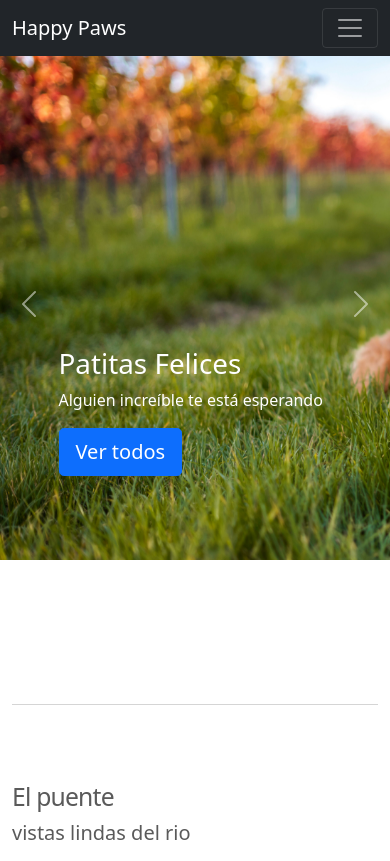
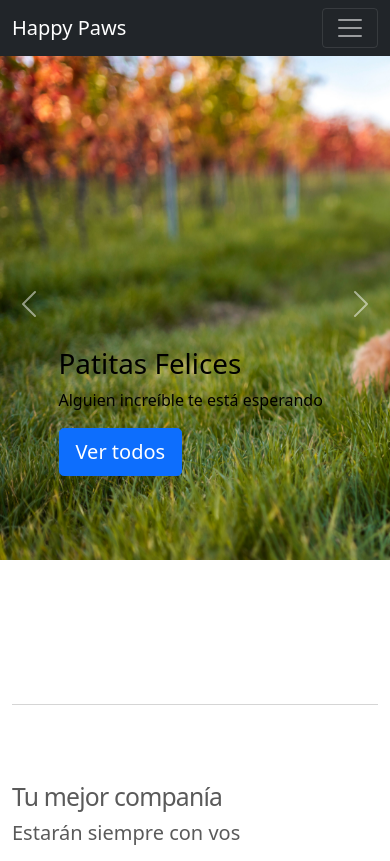
Before and after one commit to davidborio/Entrega_Final, a Django app: page / in a window 390 px wide; the page is wider, and only the part inside the window is pictured. Shown: the top 861 px of that part. Run offline with Django 4.2, Linux system fonts and the light colour scheme; data that the repository does not hold is empty; parts of the project's set-up code (start-up, migrations or seed data) failed here and were passed over; some libraries are stand-ins or nearby versions.

Commit message:
estética index

```diff
--- a/HappyPaws/forms.py
+++ b/HappyPaws/forms.py
@@ -6,7 +6,9 @@ class PetForms(forms.Form):
     fecha = forms.DateField()
     tel= forms.CharField(max_length=30)
     mail=forms.EmailField(max_length=50)
+    estado=forms.CharField(max_length=100)
     ciudad=forms.CharField(max_length=50)
+    descripcion=forms.CharField(max_length=300)
 
 class BuscarPetForm(forms.Form):
     criterio_raza=forms.CharField(max_length= 50)
--- a/HappyPaws/models.py
+++ b/HappyPaws/models.py
@@ -12,6 +12,7 @@ class Pet(models.Model):
     estado=models.CharField(max_length=100, default="En adopción")
     owner=models.ForeignKey(to=User, on_delete=models.CASCADE, related_name="owner")
     imagen=models.ImageField(upload_to="images",null=True,blank=True)
+    descripcion=models.CharField(max_length=300)
 
 
     def __str__(self):
--- a/HappyPaws/templates/HappyPaws/index.html
+++ b/HappyPaws/templates/HappyPaws/index.html
@@ -11,8 +11,8 @@
               <img src="{% static 'HappyPaws\assets\image1.jpg' %}">
             <div class="container">
               <div class="carousel-caption text-start">
-                <h1>Patitas Felices</h1>
-                <p>Alguien increíble te está esperando</p>
+                <h1 style="color: black;">Patitas Felices</h1>
+                <p style="color: black;">Alguien increíble te está esperando</p>
                 <p><a class="btn btn-lg btn-primary" href="{% url 'pet-list' %}">Ver todos</a></p>
               </div>
             </div>
@@ -23,8 +23,8 @@
           <img src="{% static 'HappyPaws\assets\image2.jpg' %}">
           <div class="container">
             <div class="carousel-caption">
-              <h1>Patitas Felices</h1>
-              <p>Dar es dar</p>
+              <h1 style="color: black;">Patitas Felices</h1>
+              <p style="color: black;">Dar es dar</p>
               <p><a class="btn btn-lg btn-primary" href="{% url 'login' %}">Iniciar sesión</a></p>
             </div>
           </div>
@@ -34,8 +34,8 @@
           <img src="{% static 'HappyPaws\assets\image3.jpg' %}">
           <div class="container">
             <div class="carousel-caption">
-              <h1>Patitas Felices</h1>
-              <p>Buscales un hogar</p>
+              <h1 style="color: black;">Patitas Felices</h1>
+              <p style="color: black;">Buscales un hogar</p>
               <p><a class="btn btn-lg btn-primary" href="{% url 'pet-create' %}">Publica</a></p>
             </div>
           </div>
@@ -45,8 +45,8 @@
           <img src="{% static 'HappyPaws\assets\image4.jpg' %}">
           <div class="container">
             <div class="carousel-caption">
-              <h1>Patitas Felices</h1>
-              <p>Unite</p>
+              <h1 style="color: black;">Patitas Felices</h1>
+              <p style="color: black;">Unite</p>
               <p><a class="btn btn-lg btn-primary" href="{% url 'signup' %}">Registrarme</a></p>
             </div>
           </div>
@@ -77,8 +77,9 @@
     <!-- Three columns of text below the carousel -->
     <div class="row">
 
+      {% if pets %}
+
       {% for pet in pets %}
-
       <div class="col-lg-4">
         <img src="{{pet.imagen.url}}" height="144" width="144">
         <h2>{{pet.raza}}</h2>
@@ -86,8 +87,8 @@
         <p><a class="btn btn-secondary" href="{% url 'pet-detail' pet.id %}">Ver más</a></p>
       </div><!-- /.col-lg-4 -->
 
-
       {% endfor %}
+      {% endif %}
     </div><!-- /.row -->
 
 
@@ -98,12 +99,12 @@
 
     <div class="row featurette">
       <div class="col-md-7 order-md-2">
-        <h2 class="featurette-heading">El puente</h2>
-        <p class="lead">vistas lindas del rio</p>
+        <h2 class="featurette-heading">Tu mejor companía</h2>
+        <p class="lead">Estarán siempre con vos</p>
       </div>
       <div class="col-md-5 order-md-1">
 
-          <img src="./curso_coder_house_files/puente-corrientes-resistencia.jpeg" height="400" width="400">
+          <img src="{% static 'HappyPaws\assets\family1.jpg' %}" height="100%" width="400">
 
 
       </div>
@@ -114,12 +115,42 @@
 
     <div class="row featurette">
       <div class="col-md-7 order-md-2">
-        <h2 class="featurette-heading">Las cataratas</h2>
-        <p class="lead">un destino imperdible</p>
+        <h2 class="featurette-heading">Compañero de aventuras</h2>
+        <p class="lead">Ideal para los niños</p>
       </div>
       <div class="col-md-5 order-md-1">
 
-          <img src="./curso_coder_house_files/cataratas-del-iguazu-misiones.jpeg" height="400" width="400">
+          <img src="{% static 'HappyPaws\assets\family3.jpg' %}" height="100%" width="400">
+
+
+      </div>
+    </div>
+    <hr class="featurette-divider">
+
+    <div class="row featurette">
+      <div class="col-md-7 order-md-2">
+        <h2 class="featurette-heading">La familia se agranda</h2>
+        <p class="lead">Será una parte importante de tu familia.</p>
+      </div>
+      <div class="col-md-5 order-md-1">
+
+          <img src="{% static 'HappyPaws\assets\family4.jpg' %}" height="100%" width="400">
+
+
+      </div>
+
+
+    </div>
+    <hr class="featurette-divider">
+
+    <div class="row featurette">
+      <div class="col-md-7 order-md-2">
+        <h2 class="featurette-heading">Un amigo para siempre</h2>
+        <p class="lead">Te acompañará toda tu vida, marcará tu Historia</p>
+      </div>
+      <div class="col-md-5 order-md-1">
+
+          <img src="{% static 'HappyPaws\assets\friends1.jpg' %}" height="100%" width="400">
 
 
       </div>
```
Also changed, not shown: HappyPaws/migrations/0001_initial.py, HappyPaws/migrations/0002_delete_post.py (deleted), HappyPaws/migrations/0003_pet_imagen.py (deleted), HappyPaws/migrations/0004_profile.py (deleted), HappyPaws/static/HappyPaws/assets/family1.jpg (added), HappyPaws/static/HappyPaws/assets/family2.jpg (added), HappyPaws/static/HappyPaws/assets/family3.jpg (added), HappyPaws/static/HappyPaws/assets/family4.jpg (added), HappyPaws/static/HappyPaws/assets/friends1.jpg (added), db.sqlite3.
